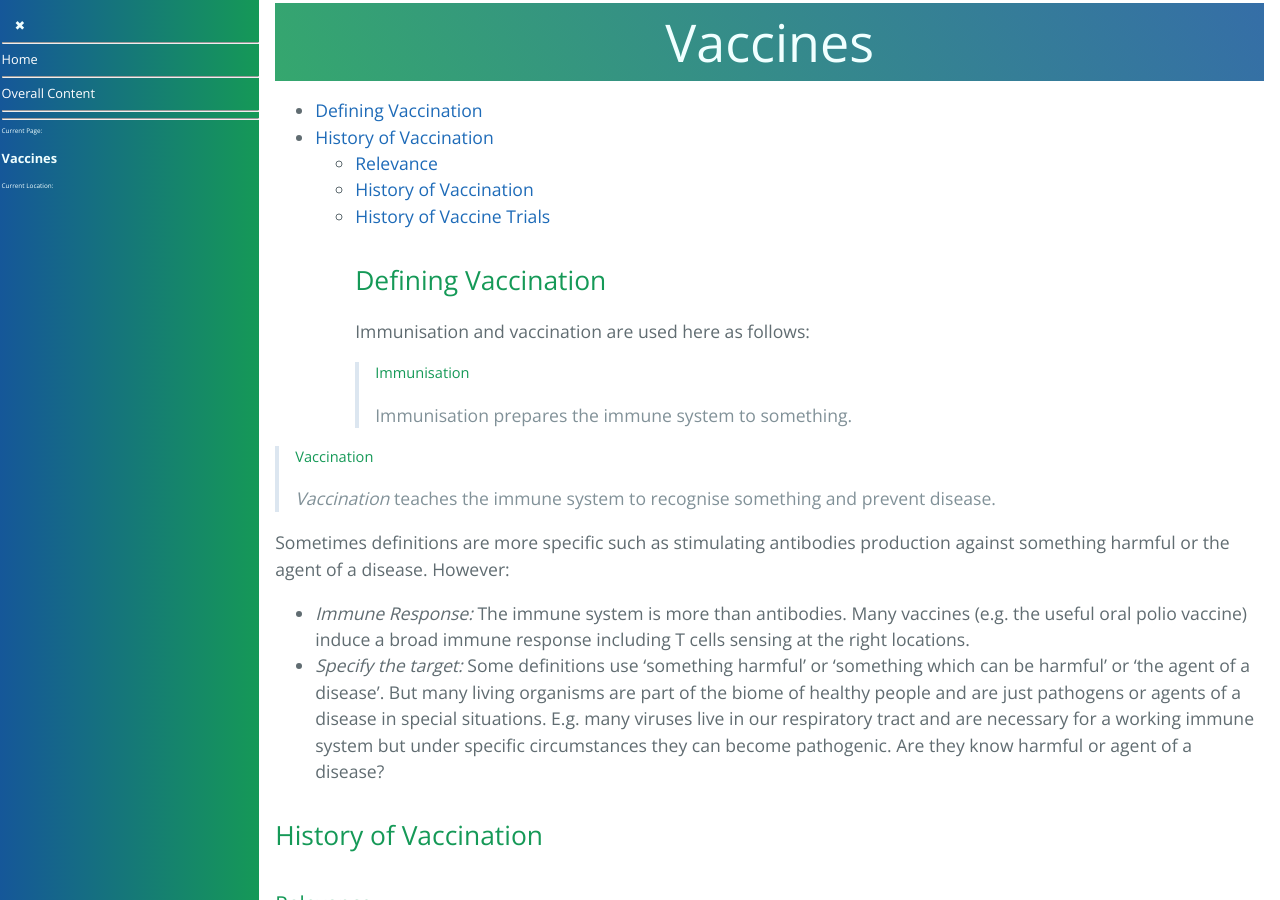
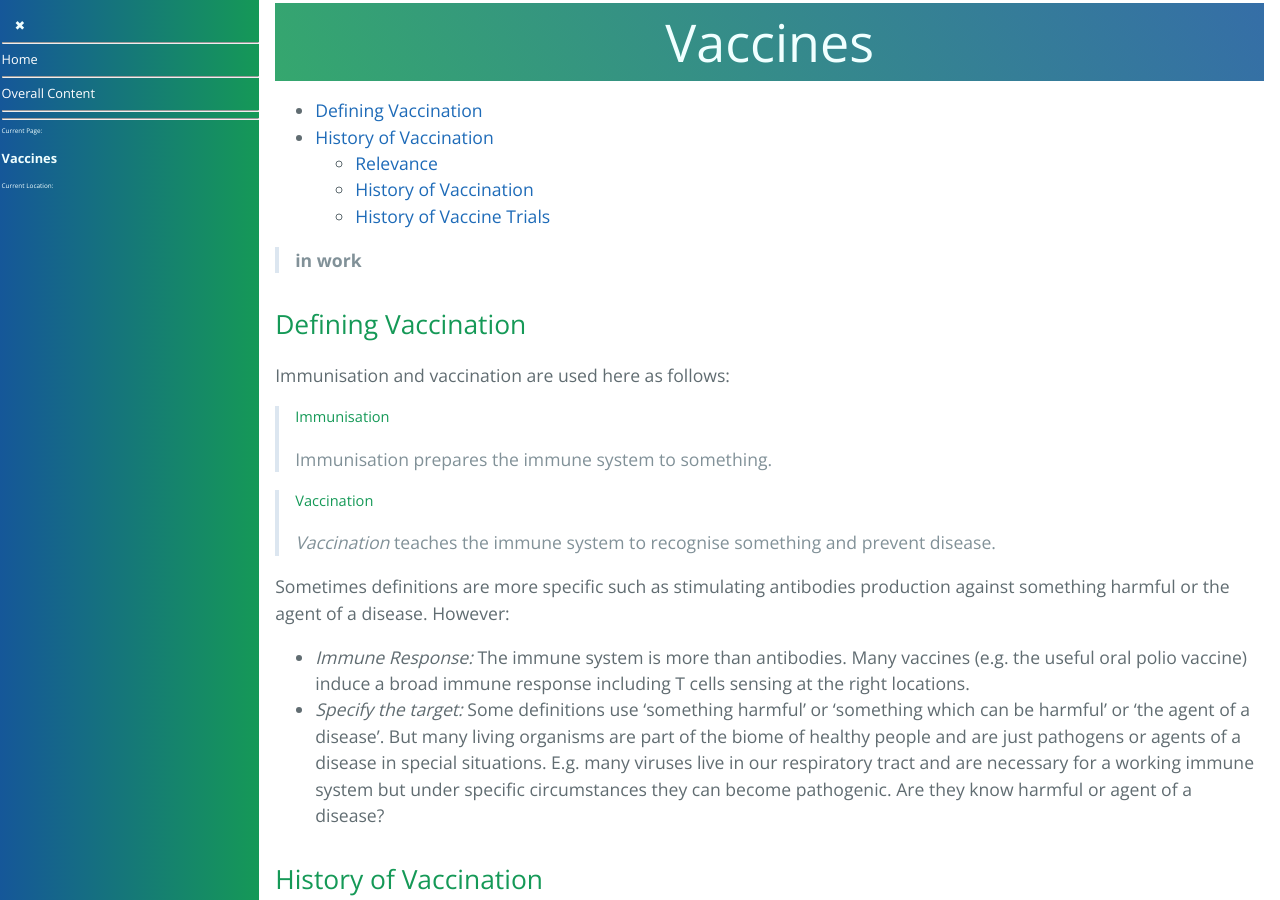
Before and after one commit to forestgrape/coronavirus, a Jekyll site: the page built from 10_vaccines/vaccines.md, in a window 1280 px wide and 900 px high. Built offline with Jekyll 4.4.1, drawn with Linux system fonts in a browser that asks for light colours; our own code applies the rules of GitHub Pages for plain Markdown files.

Commit message:
formulation

```diff
--- a/10_vaccines/vaccines.md
+++ b/10_vaccines/vaccines.md
@@ -5,6 +5,9 @@
   * [Relevance](#relevance)
   * [History of Vaccination](#history-of-vaccination-1)
   * [History of Vaccine Trials](#history-of-vaccine-trials)
+
+> **in work**
+
 ## Defining Vaccination
 Immunisation and vaccination are used here as follows:
 > ##### Immunisation
```
